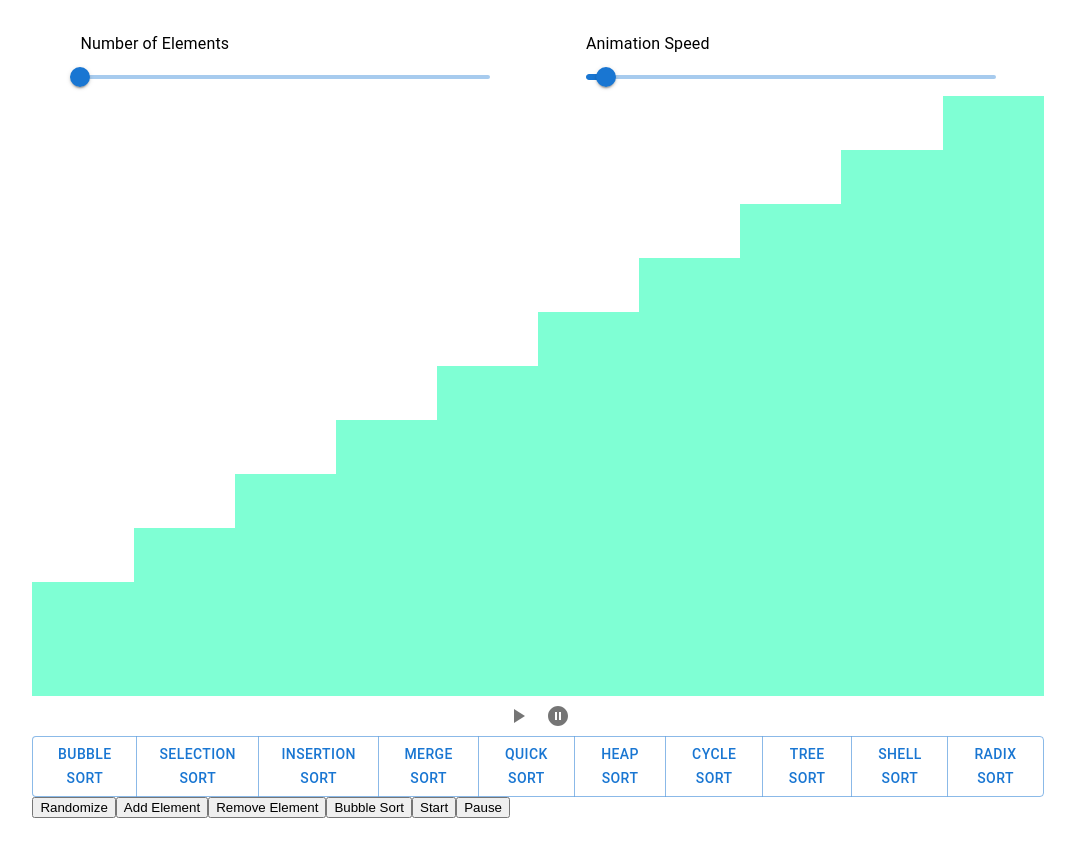
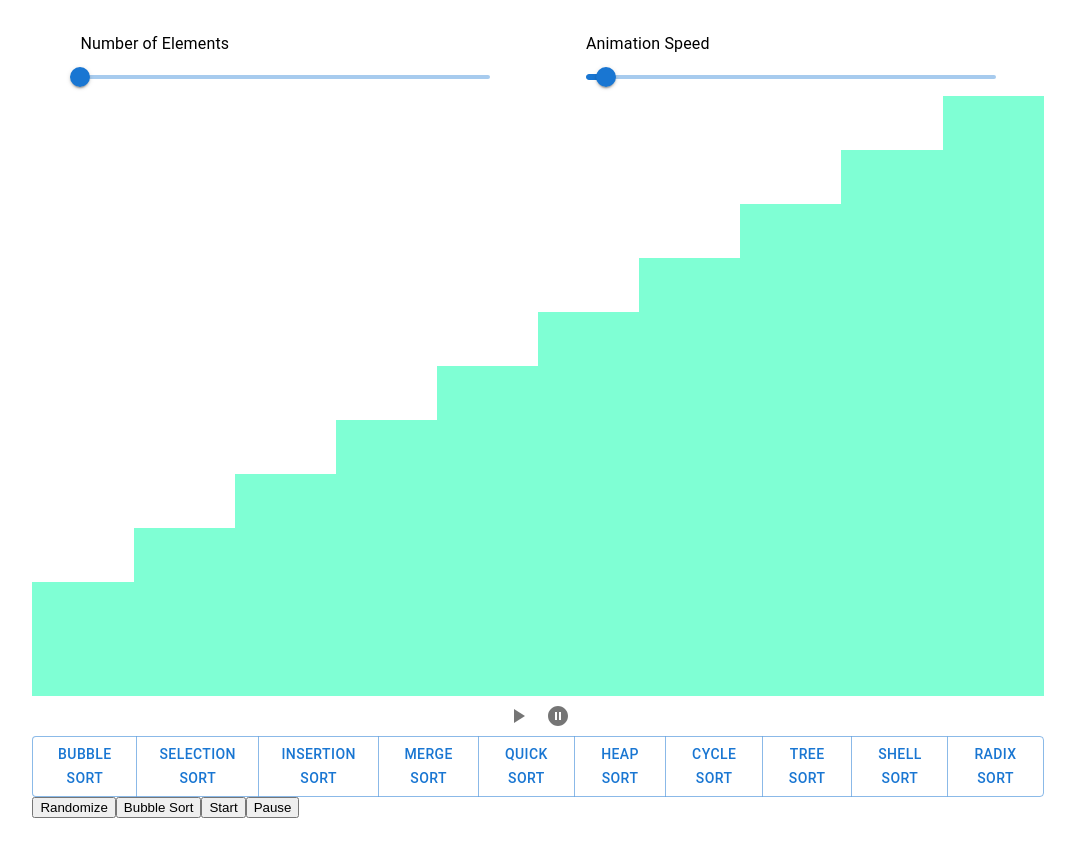
Before and after one commit to vadna034/sorting-visualizer, a React (Create React App) app: page / in a window 1280 px wide. Shown: the whole page, without its empty margins (102-1177 px from the left). Built offline with nearby package versions, Linux system fonts and the light colour scheme.

Commit message:
remove add and remove buttons

```diff
--- a/src/App.tsx
+++ b/src/App.tsx
@@ -5,11 +5,11 @@ import { SlidersContainer } from './components/SlidersContainer';
 import { PlayPauseContainer } from 'components/PlayPauseContainer';
 import { SortButtonsContainer } from 'components/SortButtonsContainer';
 
-
+export const DEFAULT_ANIMATION_SPEED = 5;
 
 function App() {
   const [numElements, updateElements] = useState(10);
-  const [animationSpeed, updateanimationSpeed] = useState(10);
+  const [animationSpeed, updateanimationSpeed] = useState(DEFAULT_ANIMATION_SPEED);
 
   return (
     <div className="App" style={{width: "80%", margin: "2em auto", maxWidth: "1100px"}}>
@@ -27,7 +27,7 @@ function App() {
           <div>
             <SortButtonsContainer />
           </div>
-          <ButtonContainer addElement={() => updateElements(numElements+1)} removeElement={() => updateElements(Math.max(numElements-1,1))}></ButtonContainer>
+          <ButtonContainer></ButtonContainer>
         </div>
       </header>
     </div>
--- a/src/components/ButtonContainer.tsx
+++ b/src/components/ButtonContainer.tsx
@@ -13,8 +13,6 @@ export type SortKey = number;
 let sortKey: SortKey = 0;
 
 export interface ButtonContainerProps {
-    addElement: () => void;
-    removeElement: () => void;
 };
 
 interface SortAnimation {
@@ -35,8 +33,6 @@ function ButtonContainer(props: ButtonContainerProps) {
     return (
     <div>
       <button onClick={() => changeElementsWrapper(randomizeElements)}>Randomize</button>
-      <button onClick={() => changeElementsWrapper(props.addElement)}>Add Element</button>
-      <button onClick={() => changeElementsWrapper(props.removeElement)}>Remove Element</button>
       <button onClick={() => changeElementsWrapper(animateSort)}>Bubble Sort</button>
       <button onClick={() => shouldPause = false}>Start</button>
       <button onClick={() => shouldPause = true}>Pause</button>
--- a/src/components/SlidersContainer.tsx
+++ b/src/components/SlidersContainer.tsx
@@ -1,4 +1,5 @@
 import { Box, Slider, Typography } from '@mui/material';
+import { DEFAULT_ANIMATION_SPEED } from 'App';
 import React from 'react';
 
 export interface SlidersContainerProps {
@@ -32,7 +33,7 @@ export function SlidersContainer(props: SlidersContainerProps) {
                     </Typography>
                     <Slider
                     aria-label="Small steps"
-                    defaultValue={5}
+                    defaultValue={DEFAULT_ANIMATION_SPEED}
                     step={1}
                     min={0}
                     max={100}
```
